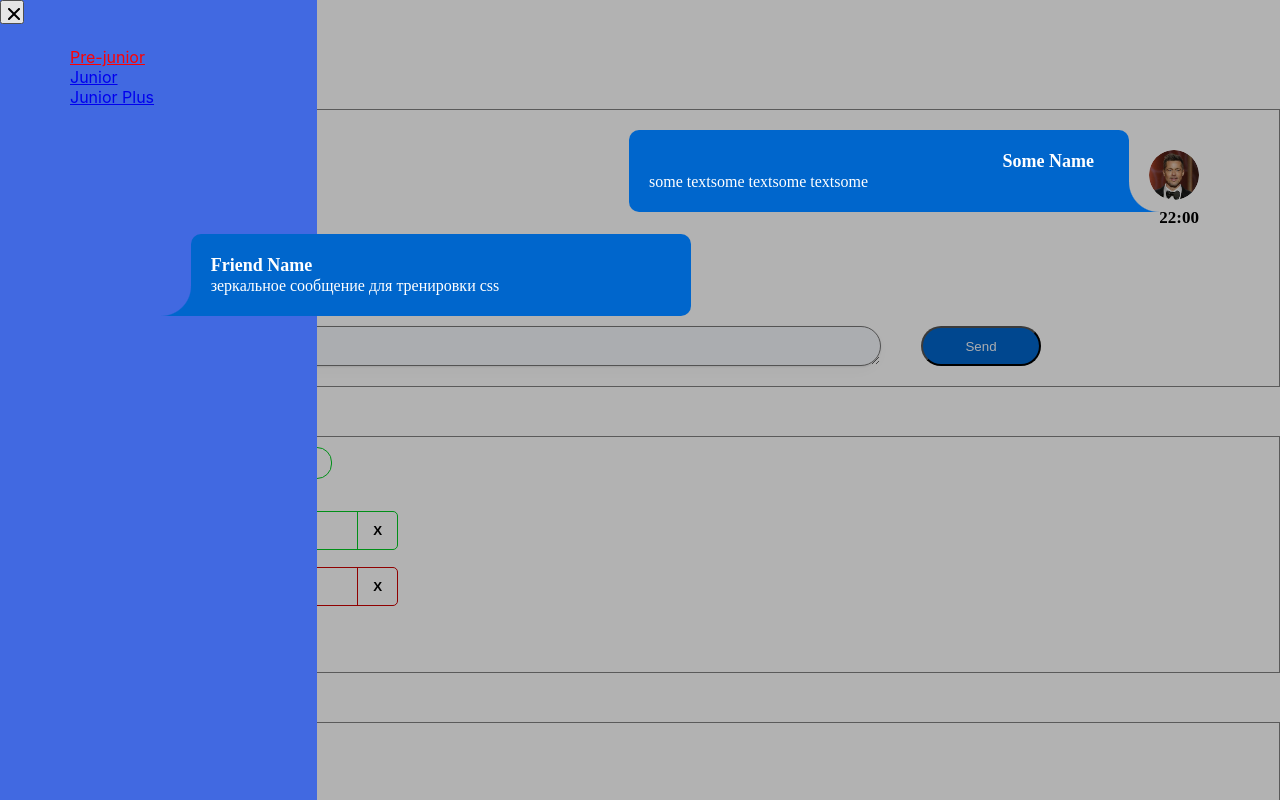
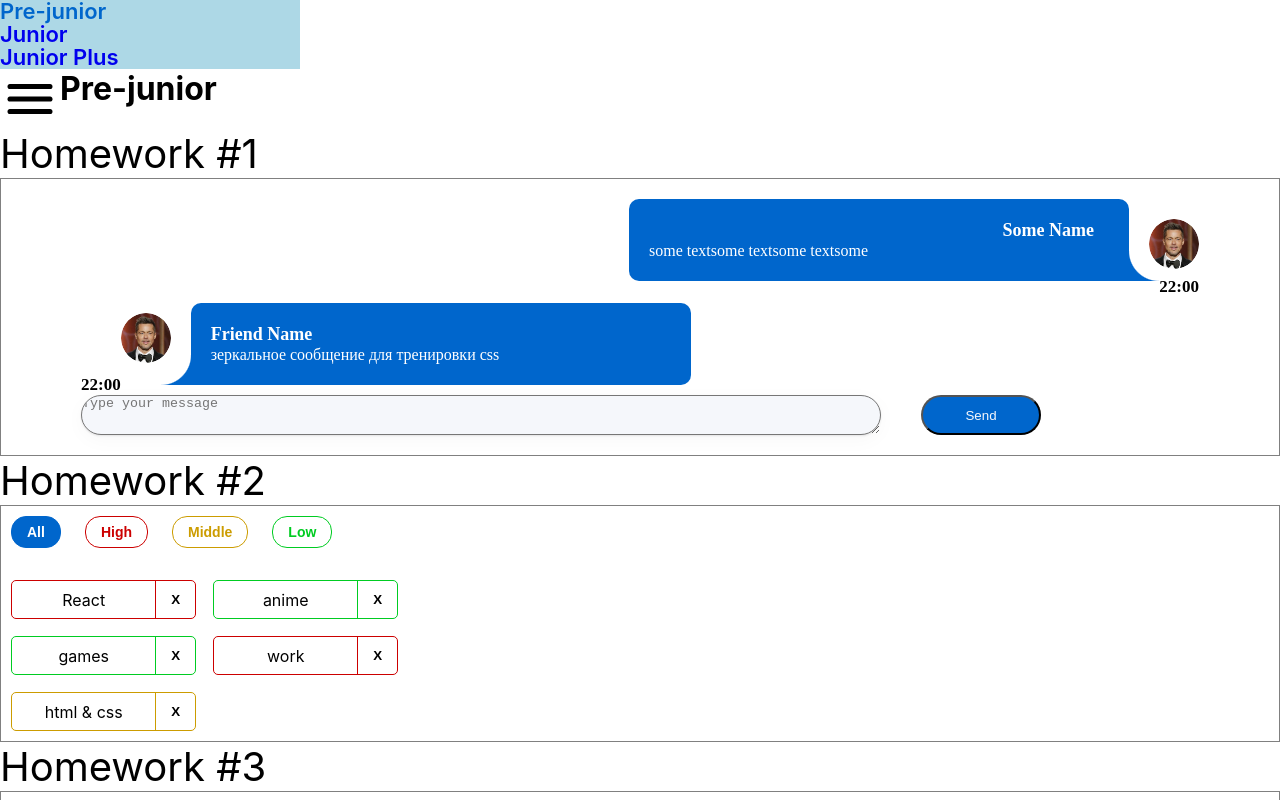
Before and after one commit to sergeisv113/dz_auto, a React (Create React App) app: page /#/pre-junior in a window 1280 px wide. Both pictures are taken after a click on the picture 30 px from the left and 30 px from the top of the page. Shown: the top 800 px of the page. Built offline with nearby package versions, Linux system fonts and the light colour scheme.

Commit message:
commit 5

```diff
--- a/src/s2-homeworks/hw05/sidebar/Sidebar.module.css
+++ b/src/s2-homeworks/hw05/sidebar/Sidebar.module.css
@@ -1,43 +1,42 @@
 .sidebar {
-    display: none;
+
 }
 
 .sidebar.open {
-    position: fixed;
-    display: flex;
-    flex-direction: column;
-    width: 317px;
-    height: 100%;
-    background-color: royalblue;
+    background-color: lightblue;
+    width: 300px;
+
 }
 
 .background {
-    width: 100%;
-    height: 100%;
-    position: fixed;
-    background-color: rgba(0, 0, 0, 0.3);
 }
 
 .nav {
     display: flex;
     flex-direction: column;
+    font-size: 22px;
+    font-weight: 600;
+    line-height: 105%;
+
 }
 
 .nav a {
-    margin-left: 70px;
+    text-decoration: none;
 }
 
 .nav a:hover {
-    background-color: rgba(0, 0, 0, 0.3);
+    text-decoration: #0066cc;
+    color: #0066cc;
 }
 
 .nav a.active {
-    color: red;
+    text-decoration: #0059b3;
+
 }
+
 .close {
-    width: 24px;
-    height: 24px;
-    margin-bottom: 23px;
+    display: none;
+
 }
 
 .close img {
--- a/src/s2-homeworks/hw05/sidebar/Sidebar.tsx
+++ b/src/s2-homeworks/hw05/sidebar/Sidebar.tsx
@@ -32,7 +32,7 @@ export const Sidebar: FC<PropsType> = ({open, handleClose}) => {
                         to={PATH.PRE_JUNIOR}
                         onClick={handleClose}
                         // className={...} // делает студент
-                        className={useLocation().pathname === PATH.PRE_JUNIOR ? s.active : s.nav}
+                        className={open  ?  s.active :  s.close}
                         // className={({isActive}) => isActive ? s.active  : ''}
                     >
                         Pre-junior
@@ -42,7 +42,7 @@ export const Sidebar: FC<PropsType> = ({open, handleClose}) => {
                         to={PATH.JUNIOR}
                         onClick={handleClose}
                         // className={...} // делает студент
-                        className={useLocation().pathname === PATH.JUNIOR ? s.active : s.nav}
+                        className={open  ?  s.active :  s.close}
                         // className={({isActive}) => isActive ? s.active  : ''}
                     >
                         Junior
@@ -52,7 +52,7 @@ export const Sidebar: FC<PropsType> = ({open, handleClose}) => {
                         to={PATH.JUNIOR_PLUS}
                         onClick={handleClose}
                         // className={...} // делает студент
-                        className={useLocation().pathname === PATH.JUNIOR_PLUS ? s.active : s.nav}
+                        className={open  ?  s.active :  s.close}
                         // className={({isActive}) => isActive ? s.active  : ''}
                     >
                         Junior Plus
```
